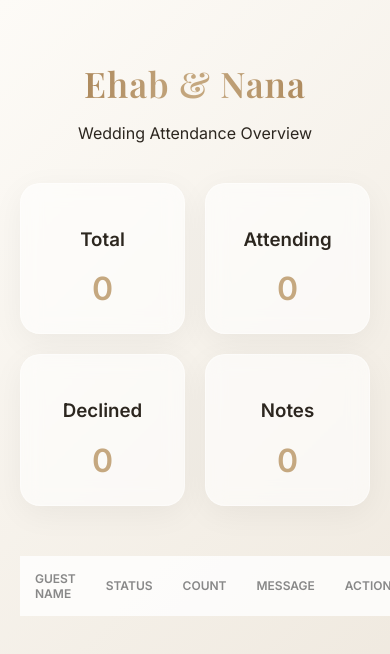
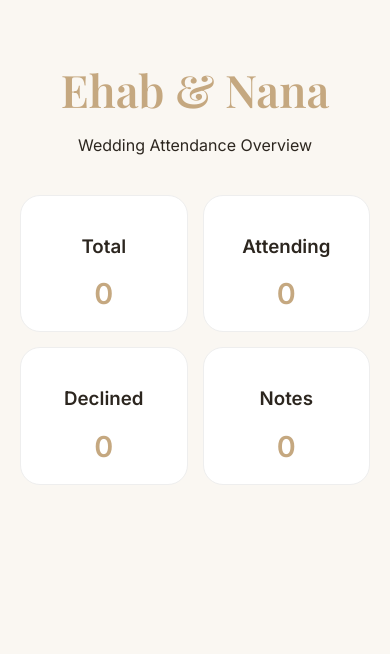
Before and after one commit to AsmaaEdris/eihab-nana, a website: page public/dashboard.html in a window 390 px wide. Drawn offline with nearby package versions, Linux system fonts and the light colour scheme; no server answers.

Commit message:
Refactor dashboard HTML structure and styles

```diff
--- a/public/dashboard.html
+++ b/public/dashboard.html
@@ -20,127 +20,261 @@
     >
 
   <style>
+
         :root {
+
             --gold: #c5a880;
+
             --dark: #2c261f;
-        /* خلفية تدرج لوني ناعم */
-        --bg-gradient: linear-gradient(135deg, #fdfbf7 0%, #ede6db 100%);
+
+            --cream: #faf7f2;
+
         }
 
         body {
-        background: var(--bg-gradient);
-        min-height: 100vh;
+
+            background: var(--cream);
+
             color: var(--dark);
+
             font-family: 'Inter', sans-serif;
+
             margin: 0;
+
             padding: 20px;
+
         }
 
         .container {
+
             max-width: 1000px;
+
             margin: 0 auto;
+
         }
 
         header {
+
             text-align: center;
+
             margin: 40px 0;
+
         }
 
-    /* ديزاين الاسم المتدرج */
         h1 {
-        font-family: 'Playfair Display', serif;
-        background: linear-gradient(to right, #a17a4b, #c5a880, #a17a4b);
-        -webkit-background-clip: text;
-        -webkit-text-fill-color: transparent;
-        font-size: 3.5rem;
+
+            font-family:
+                'Playfair Display',
+                serif;
+
+            color: var(--gold);
+
+            font-size: 2.8rem;
+
             margin-bottom: 10px;
-        letter-spacing: 1px;
+
         }
 
-    /* ديزاين الكروت الزجاجية */
         .stats-grid {
+
             display: grid;
-        grid-template-columns: repeat(4, 1fr);
-        gap: 20px;
+
+            grid-template-columns:
+                repeat(4, 1fr);
+
+            gap: 15px;
+
             margin-bottom: 40px;
+
         }
 
         .stat-card {
-        background: rgba(255, 255, 255, 0.6);
-        backdrop-filter: blur(10px);
-        padding: 25px;
+
+            background: white;
+
+            padding: 20px;
+
             border-radius: 20px;
+
             text-align: center;
-        border: 1px solid rgba(255, 255, 255, 0.4);
-        box-shadow: 0 8px 32px rgba(0,0,0,0.05);
+
+            border: 1px solid #eee;
+
         }
 
         .number {
-        font-size: 2rem;
+
+            font-size: 1.8rem;
+
             font-weight: 700;
+
             color: var(--gold);
+
             display: block;
-        margin-top: 5px;
+
         }
 
-    /* تنسيق الجدول */
+        .table-container {
+
+            width: 100%;
+
+        }
+
         table {
+
             width: 100%;
-        border-collapse: separate;
-        border-spacing: 0 10px;
+
+            border-collapse: collapse;
+
         }
 
         th {
+
             color: #888;
+
             text-transform: uppercase;
+
             font-size: 0.75rem;
+
             padding: 15px;
+
             text-align: left;
+
         }
 
         tr {
-        background: rgba(255, 255, 255, 0.8);
+
+            background: white;
+
             border-radius: 15px;
+
+            margin-bottom: 10px;
+
+            display: table-row;
+
             transition: .3s;
-    }
 
-    tr:hover {
-        background: rgba(255, 255, 255, 1);
-        transform: scale(1.01);
         }
 
         td {
+
             padding: 20px;
-        border-bottom: none;
+
+            border-bottom:
+                10px solid var(--cream);
+
+        }
+
+        @media (max-width: 768px) {
+
+            .stats-grid {
+
+                grid-template-columns:
+                    repeat(2, 1fr);
+
+            }
+
+            table,
+            thead,
+            tbody,
+            th,
+            td,
+            tr {
+
+                display: block;
+
+            }
+
+            thead {
+
+                display: none;
+
+            }
+
+            tr {
+
+                padding: 15px;
+
+                margin-bottom: 15px;
+
+                border-radius: 15px;
+
+                background: white;
+
+            }
+
+            td {
+
+                display: flex;
+
+                justify-content:
+                    space-between;
+
+                border: none;
+
+                padding: 8px 0;
+
+                gap: 15px;
+
+            }
+
+            td::before {
+
+                content:
+                    attr(data-label);
+
+                font-weight: bold;
+
+                color: var(--gold);
+
+            }
+
         }
 
         .badge {
-        padding: 6px 15px;
+
+            padding: 5px 12px;
+
             border-radius: 20px;
+
             font-size: 0.8rem;
+
             font-weight: 600;
+
         }
 
-    .success { background: #dcfce7; color: #166534; }
-    .danger { background: #fee2e2; color: #b91c1c; }
+        .success {
+
+            background: #dcfce7;
+
+            color: #166534;
+
+        }
+
+        .danger {
+
+            background: #fee2e2;
+
+            color: #b91c1c;
+
+        }
 
         .btn-del {
+
             cursor: pointer;
+
             color: #bc0909;
+
             border: none;
+
             background: none;
+
             font-size: 1.2rem;
-        transition: .3s;
+
         }
 
-    .btn-del:hover { transform: scale(1.2); }
+    </style>
 
-    /* تنسيق الهاتف */
-    @media (max-width: 768px) {
-        .stats-grid { grid-template-columns: repeat(2, 1fr); }
-        h1 { font-size: 2.2rem; }
-    }
-</style>
 </head>
 
 <body>
```
Lines whose indentation alone changed are shown as unchanged.
